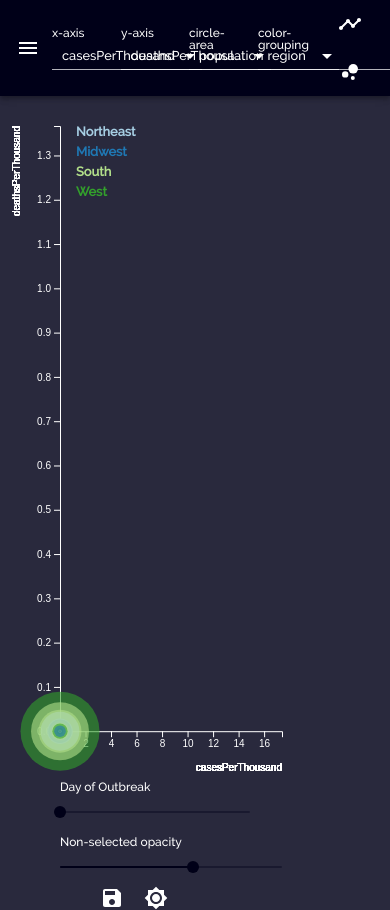
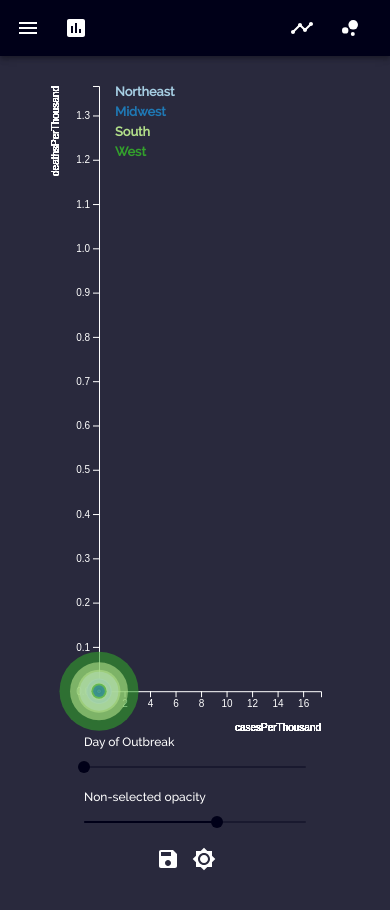
Before and after one commit to stdyrm/covid-compare, a React (Create React App) app: page /#/ in a window 390 px wide. After the commit the page ends 877 px from the top, so only its background shows below. Built offline with nearby package versions, Linux system fonts and the light colour scheme.

Commit message:
Added responsive features to gapminder chart

```diff
--- a/src/components/Footnotes.js
+++ b/src/components/Footnotes.js
@@ -2,18 +2,23 @@ import React from 'react';
 import { saveSvgAsPng } from 'save-svg-as-png';
 
 // constants
-import { dimensions } from './util/constants';
+import { dimensions, bounded } from './util/constants';
 
 // styles
 import { makeStyles, useTheme } from '@material-ui/core/styles';
 import '../styles/styles.css';
-import { IconButton, Tooltip } from '@material-ui/core';
+import { IconButton, Tooltip, Grid } from '@material-ui/core';
 import SaveIcon from '@material-ui/icons/Save';
 import Brightness7Icon from '@material-ui/icons/Brightness7';
 
 const { margin } = dimensions;
+const { width, height } = bounded;
 
 const useStyles = makeStyles((theme) => ({
+	rootGrid: {
+		width: width - margin.left,
+		margin: "0 auto"
+	},
     footnoteText: {
         color: theme.palette.text.primary,
         textAlign: 'left',
@@ -22,18 +27,11 @@ const useStyles = makeStyles((theme) => ({
         marginLeft: margin.left,
         marginRight: margin.right
     },
-    saveButton: {
+    footerButton: {
 		color: theme.palette.text.secondary,
-        float: 'left',
-        marginLeft: margin.left,
-        padding: 0
+        marginRight: "auto",
+        padding: 6
     },
-    themeButton: {
-        color: theme.palette.text.secondary,
-        float: 'left',
-        marginLeft: 20,
-        padding: 0
-    }
 }));
 
 const Footnotes = (props) => {
@@ -57,18 +55,22 @@ const Footnotes = (props) => {
 	};
 
     return (
-		<div>
+		<Grid container className={classes.rootGrid}>
+			<Grid item>
 				<Tooltip title="Save chart as image" placement="right">
-				<IconButton onClick={saveImage} className={classes.saveButton}>
+					<IconButton onClick={saveImage} className={classes.footerButton}>
 						<SaveIcon />
 					</IconButton>
 				</Tooltip>
+			</Grid>
+			<Grid item>
 				<Tooltip title="Toggle dark/light theme" placement="right">
-				<IconButton onClick={() => setDarkMode(!darkMode)} className={classes.themeButton}>
+					<IconButton onClick={() => setDarkMode(!darkMode)} className={classes.footerButton}>
 						<Brightness7Icon />
 					</IconButton>
 				</Tooltip>
-		</div>
+			</Grid>
+		</Grid>
     )
 };
 
--- a/src/components/appGapminder/chart/ChartGapminder.js
+++ b/src/components/appGapminder/chart/ChartGapminder.js
@@ -10,18 +10,8 @@ import { OpacitySlider } from "../interface/OpacitySlider";
 import { DayCounterSlider } from "../interface/DayCounterSlider";
 
 // style
-import { Grid } from "@material-ui/core";
-import { makeStyles } from "@material-ui/core/styles";
-
-const useStyles = makeStyles(theme => ({
-    axes: {
-        color: theme.palette.text.primary,
-    },
-    legend: {
-        fontWeight: 700,
-        fontSize: ".8rem",
-    },
-}));
+import { Grid, useMediaQuery } from "@material-ui/core";
+import { makeStyles, useTheme } from "@material-ui/core/styles";
 
 const cParamCategories = {
     region: ["Northeast", "Midwest", "South", "West"],
@@ -56,6 +46,39 @@ export const ChartGapminder = props => {
     const [scales, setScales] = useState(null);
 	const [dayCounter, setDayCounter] = useState(1);
 	const [opacityNotSel, setOpacityNotSel] = useState(0.6);
+
+	const theme = useTheme();
+	const mqSmall = useMediaQuery(theme.breakpoints.down("sm"));
+	const useStyles = makeStyles(theme => ({
+		rootSVG: {
+			display: "inline-block",
+			position: "relative",
+			width: "100%",
+			verticalAlign: "middle",
+			overflow: "hidden",
+		},
+		bounds: {
+			width: width,
+			height: height,
+		},
+		axes: {
+			color: theme.palette.text.primary,
+		},
+		legend: {
+			fontWeight: 700,
+			fontSize: ".8rem",
+		},
+		sliderContainer: {
+			flexDirection: mqSmall ? "column" : "row",
+			justifyContent: mqSmall ? "center" : "space-between",
+			width: width,
+			margin: "0 auto",
+			alignItems: "center",
+		},
+		slider: {
+			width: mqSmall ? width : width / 2.2,
+		},
+	}));
 
     const classes = useStyles();
 
@@ -193,14 +216,17 @@ export const ChartGapminder = props => {
         <>
             <svg
                 id="gapminder"
-                className="wrapper"
+                // className="wrapper"
                 height={wrapperHeight}
-                width={wrapperWidth}
+				width={wrapperWidth}
+				className={classes.rootSVG}
+				viewBox={`0 0 ${wrapperWidth} ${wrapperHeight}`}
+				// preserveAspectRatio
             >
                 <g
                     ref={boundsRef}
-                    className="bounds"
-                    transform={`translate(${marginLeft}, ${marginTop})`}
+                    className={classes.bounds}
+					transform={`translate(${marginLeft}, ${marginTop})`}
                 >
                     <g
                         ref={xAxisRef}
@@ -225,14 +251,14 @@ export const ChartGapminder = props => {
                     )}
                 </g>
             </svg>
-            <Grid container style={{ marginLeft: marginLeft, width: width, justifyContent: "space-evenly" }}>
-                <Grid item style={{marginRight: 32, flexGrow: 2}}>
+            <Grid container className={classes.sliderContainer}>
+                <Grid item className={classes.slider}>
 					<DayCounterSlider
 						dayCounter={dayCounter}
 						setDayCounter={setDayCounter}
 					/>
                 </Grid>
-				<Grid item style={{flexGrow: 1}}>
+				<Grid item className={classes.slider}>
 					<OpacitySlider
 						opacityNotSel={opacityNotSel}
 						setOpacityNotSel={setOpacityNotSel}
--- a/src/components/appGapminder/interface/Navbar.js
+++ b/src/components/appGapminder/interface/Navbar.js
@@ -13,12 +13,19 @@ import {
     Drawer,
 	ClickAwayListener,
 	Tooltip,
+	useMediaQuery,
+	Menu,
+	MenuList,
+	Typography,
+	Button,
+	List
 } from "@material-ui/core";
 import { makeStyles, useTheme } from "@material-ui/core/styles";
 import ChevronLeftIcon from "@material-ui/icons/ChevronLeft";
 import BubbleChartIcon from "@material-ui/icons/BubbleChart";
 import MenuIcon from "@material-ui/icons/Menu";
 import TimelineIcon from "@material-ui/icons/Timeline";
+import AssessmentIcon from '@material-ui/icons/Assessment';
 
 const drawerWidth = 250;
 
@@ -85,12 +92,18 @@ export const Navbar = (props) => {
     const { data, selector, handleSelector } = props;
 
 	const [open, setOpen] = useState(false);
+	const [anchorEl, setAnchorEl] = useState(null);
 
     const classes = useStyles();
     const theme = useTheme();
+	const mqSmall = useMediaQuery(theme.breakpoints.down("sm"));
 
     const handleDrawer = () => {
         setOpen(!open);
+	};
+
+	const handleParamMenu = (e) => {
+		!anchorEl ? setAnchorEl(e.currentTarget) : setAnchorEl(null);
 	};
 
     const handleClickAway = (e) => {
@@ -119,12 +132,39 @@ export const Navbar = (props) => {
                     >
                         <MenuIcon className={classes.menuButton} />
                     </IconButton>
+					{mqSmall
+						? <span>
+								<Tooltip title="Chart parameters">
+									<IconButton
+										id="parameters-btn"
+										className={classes.menuButton}
+										onClick={handleParamMenu}
+									>
+										<AssessmentIcon />
+									</IconButton>
+								</Tooltip>
+								<Menu
+									anchorEl={anchorEl}
+									open={anchorEl ? Boolean(anchorEl.id === "parameters-btn") : false}
+									onClose={handleParamMenu}
+								>
+									<List>
 									<ParamPicker
 										data={data}
 										selector={selector}
 										handleSelector={handleSelector}
 										className={classes.filters}
 									/>
+									</List>
+								</Menu>
+							</span>
+						: <ParamPicker
+							data={data}
+							selector={selector}
+							handleSelector={handleSelector}
+							className={classes.filters}
+						/>
+					}
 					<span style={{marginLeft: "auto"}}>
 						<Tooltip title="Line chart">
 							<IconButton component="a" href="/covidcompare/#/line" className={classes.menuButton}>
--- a/src/components/appGapminder/pickers/FilterBatch.js
+++ b/src/components/appGapminder/pickers/FilterBatch.js
@@ -26,7 +26,8 @@ const useStyles = makeStyles(theme => ({
         backgroundColor: theme.palette.primary.main,
     },
     chip: {
-        backgroundColor: theme.palette.secondary.main,
+		color: theme.palette.primary.main,
+        backgroundColor: theme.palette.primary.contrastText,
         padding: theme.spacing(0.5),
         margin: theme.spacing(0.5),
         fontSize: ".7rem",
--- a/src/components/appGapminder/pickers/ParamPicker.js
+++ b/src/components/appGapminder/pickers/ParamPicker.js
@@ -1,15 +1,23 @@
 import React from "react";
 
 // style
-import { FormControl, InputLabel, Select, MenuItem } from "@material-ui/core";
-import { makeStyles } from "@material-ui/core/styles";
+import { FormControl, InputLabel, Select, MenuItem, MenuList, Grid, useMediaQuery } from "@material-ui/core";
+import { makeStyles, useTheme } from "@material-ui/core/styles";
+
 
 const useStyles = makeStyles((theme) => ({
-    filterSelector: {
+	rootContainer: {
+		maxWidth: 750,
+		minWidth: 175,
+		justifyContent: "space-evenly",
+		padding: 0,
+		margin: 0,
+	},
+	filterSelector: {
         minWidth: 150,
         fontWeight: 500,
         fontSize: ".8rem",
-        marginRight: 30,
+        // marginRight: 30,
     },
     filterMenuItem: {
         color: theme.palette.text.primary,
@@ -18,11 +26,18 @@ const useStyles = makeStyles((theme) => ({
     },
 }));
 
-export const ParamPicker = ({ selector, handleSelector }) => {
-    const classes = useStyles();
+export const ParamPicker = (props) => {
+	const { selector, handleSelector } = props;
+	const theme = useTheme();
+
+	const mqSmall = useMediaQuery(theme.breakpoints.down("sm"));
+	const classes = useStyles();
 
     return (
-        <>
+		<Grid container className={classes.rootContainer} style={mqSmall
+			? {flexDirection: "column", alignItems: "center"}
+			: {flexDirection: "row"}}
+		>
             {Object.keys(selector).map((p) => {
                 return (
                     <FormControl key={selector[p].output}>
@@ -48,6 +63,6 @@ export const ParamPicker = ({ selector, handleSelector }) => {
                     </FormControl>
                 );
             })}
-        </>
+        </Grid>
     );
 };
```
Also changed, not shown: src/components/appCovidCompare/FilterBarCovidCompare.js (+0 -10 lines). Lines whose indentation alone changed are shown as unchanged.
